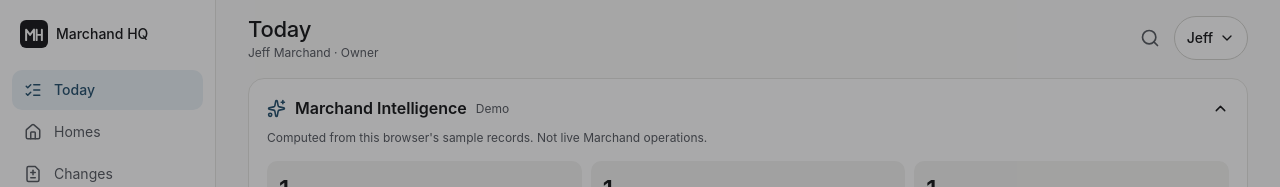
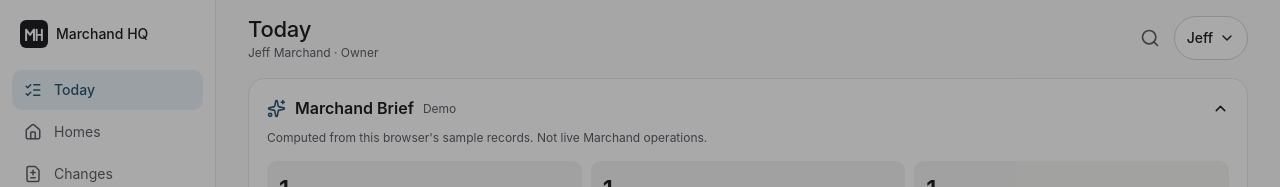
Before and after one commit to AlexChisholm15/marchand-hq, a Next.js app: page / in a window 1280 px wide. Shown: the top 187 px of the page. Built offline with nearby package versions, Linux system fonts and the light colour scheme.

Commit message:
Honor concise Marchand UI guardrail in brief heading

```diff
--- a/src/components/Intelligence.tsx
+++ b/src/components/Intelligence.tsx
@@ -57,7 +57,7 @@ export function Intelligence() {
   const muted: React.CSSProperties = { fontSize: 12, color: 'var(--text-2)' };
   return <section style={panel} aria-label="Marchand intelligence">
     <button type="button" onClick={() => setExpanded(v => !v)} aria-expanded={expanded} style={{ display:'flex', alignItems:'center', justifyContent:'space-between', width:'100%', textAlign:'left', background:'none', border:0, color:'var(--text)', padding:0, cursor:'pointer' }}>
-      <span style={{ display:'flex', alignItems:'center', gap:9, fontWeight:600 }}><Sparkles size={19} style={{ color:'var(--accent-text)' }} /> Marchand Intelligence <span style={{...muted, fontWeight:400}}>Demo</span></span>
+      <span style={{ display:'flex', alignItems:'center', gap:9, fontWeight:600 }}><Sparkles size={19} style={{ color:'var(--accent-text)' }} /> Marchand Brief <span style={{...muted, fontWeight:400}}>Demo</span></span>
       {expanded ? <ChevronUp size={17}/> : <ChevronDown size={17}/>}
     </button>
     {expanded && <>
```
